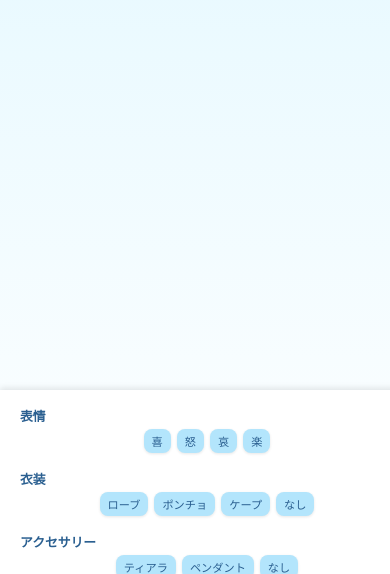
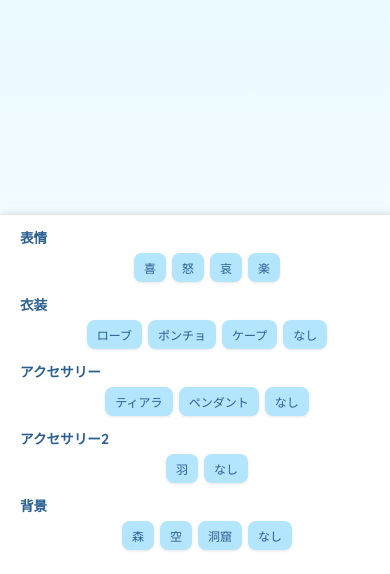
Before and after one commit to nkr0711/aqua_dressup, a plain HTML site: page index.html in a window 390 px wide. Shown: the part 270-844 px from the top of the page. Drawn offline with Linux system fonts and the light colour scheme.

Commit message:
Add files via upload

```diff
--- a/style.css
+++ b/style.css
@@ -109,7 +109,6 @@ img:not([src]):not([alt]) { display: none; }
     bottom: 0;
     left: 0;
     width: 100%;
-    height: 160px;
     max-height: 90vh;
     overflow-y: auto;
     background: rgba(255, 255, 255, 0.95);
@@ -125,8 +124,8 @@ img:not([src]):not([alt]) { display: none; }
   }
 
   .footer-group h4 {
-    margin: 4px 0;
-    font-size: 0.8rem;
+    margin: 0 0 6px;
+    font-size: 0.85rem;
     color: #2a5f90;
     text-align: left;
     padding-left: 8px;
@@ -140,8 +139,8 @@ img:not([src]):not([alt]) { display: none; }
   }
 
   .button-row button {
-    padding: 4px 8px;
-    font-size: 0.7rem;
+    padding: 6px 10px;
+    font-size: 0.75rem;
     border: none;
     border-radius: 8px;
     background-color: #b3e5fc;
@@ -159,15 +158,19 @@ img:not([src]):not([alt]) { display: none; }
   .container {
     width: 100%;
     max-width: 100%;
-    height: calc(100vh - 160px); /* フッターの高さに合わせて調整 */
+    height: calc(100vh - 220px); /* フッターの高さに合わせて調整 */
     margin: auto;
     margin-bottom: 0; /* 余白は height に含まれているので不要 */
   }
 
   .background-area {
+    position: relative;
     width: 100%;
-    height: 100%;
-    position: relative;
+    aspect-ratio: 1 / 1;
+    background-size: cover;
+    background-position: center;
+    border-radius: 12px;
+    overflow: hidden;
   }
 
   .character-area {
```
